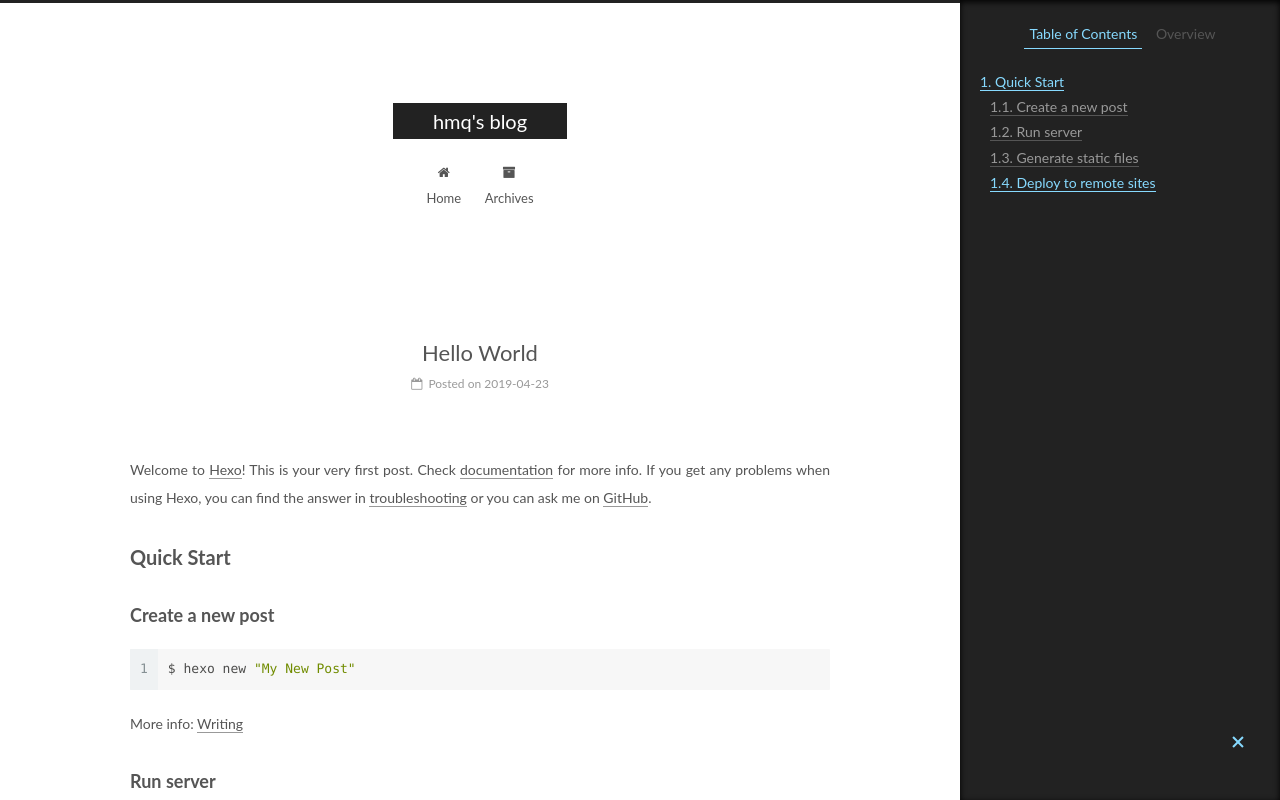
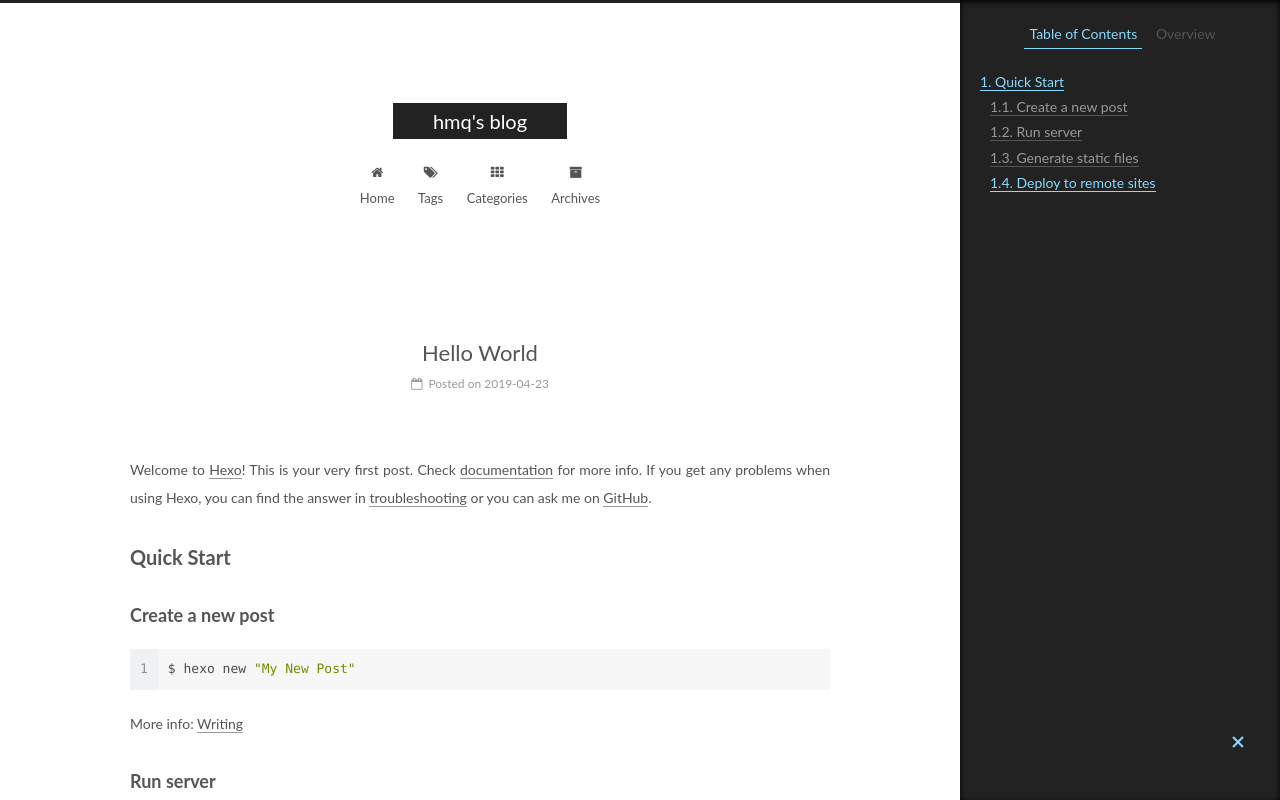
Before and after one commit to hanmingqin/hanmingqin.github.io, a plain HTML site: page 2019/04/23/hello-world/index.html in a window 1280 px wide. Shown: the top 800 px of the page. Drawn offline with Linux system fonts and the light colour scheme.

Commit message:
Site updated: 2019-04-24 10:04:23

```diff
--- a/2019/04/23/hello-world/index.html
+++ b/2019/04/23/hello-world/index.html
@@ -186,6 +186,26 @@
               <i class="menu-item-icon fa fa-fw fa-home"></i> <br>
 
             Home
+          </a>
+        </li>
+
+
+        <li class="menu-item menu-item-tags">
+          <a href="/tags/" rel="section">
+
+              <i class="menu-item-icon fa fa-fw fa-tags"></i> <br>
+
+            Tags
+          </a>
+        </li>
+
+
+        <li class="menu-item menu-item-categories">
+          <a href="/categories/" rel="section">
+
+              <i class="menu-item-icon fa fa-fw fa-th"></i> <br>
+
+            Categories
           </a>
         </li>
 
--- a/css/main.css
+++ b/css/main.css
@@ -1822,7 +1822,7 @@
   width: 4px;
   height: 4px;
   border-radius: 50%;
-  background: #4dd9ff;
+  background: #78fff1;
 }
 .links-of-blogroll {
   font-size: 13px;
```
Also changed, not shown: archives/2019/04/index.html (+20 -0 lines), archives/2019/index.html (+20 -0 lines), archives/index.html (+20 -0 lines), index.html (+20 -0 lines).
